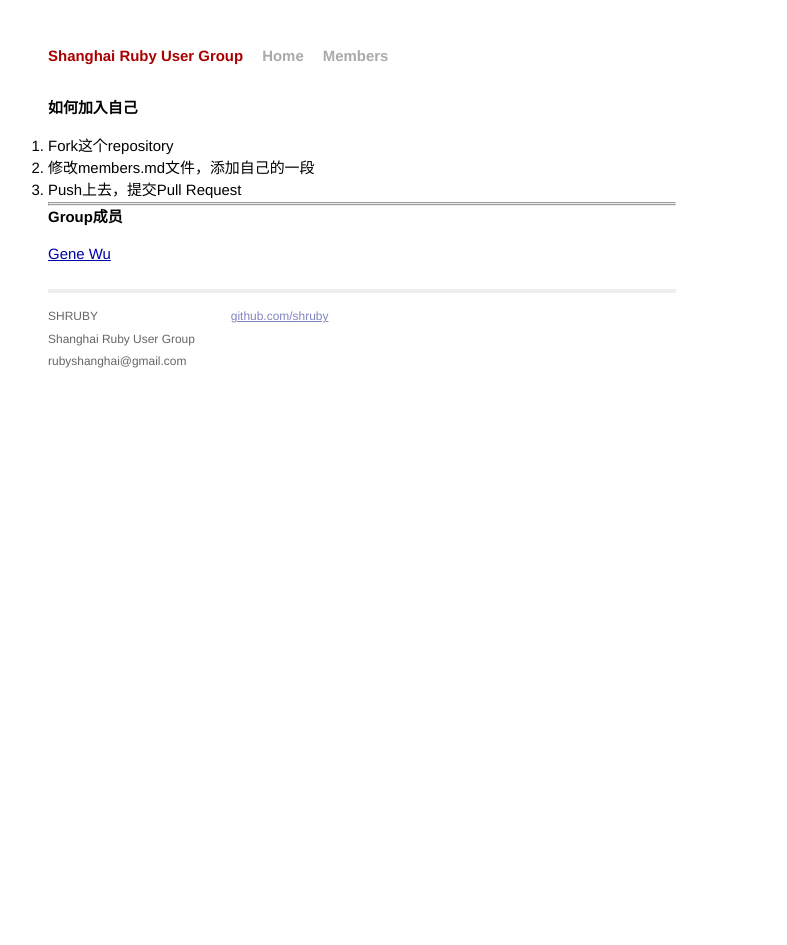
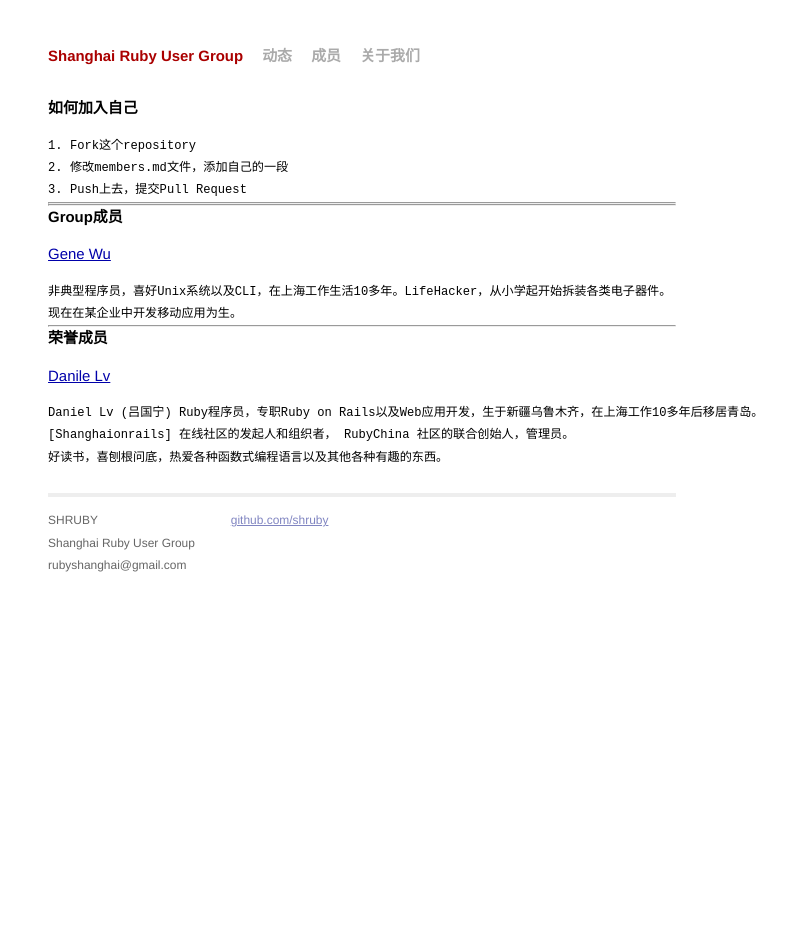
Before and after one commit to shruby/shruby.github.io, a Jekyll site: the page built from members.md, in a window 1280 px wide. Shown: the whole page, without its empty margins (278-1065 px from the left). Built offline with Jekyll 4.4.1, drawn with Linux system fonts in a browser that asks for light colours; Markdown is read by kramdown in place of the engine named in the settings.

Commit message:
准备关于我们，静待lgn21st大作

```diff
--- a/_layouts/default.html
+++ b/_layouts/default.html
@@ -18,8 +18,9 @@
         <div class="site">
           <div class="header">
             <h1 class="title"><a href="/">{{ site.name }}</a></h1>
-            <a class="extra" href="/">Home</a>
-            <a class="extra" href="/members.html">Members</a>
+            <a class="extra" href="/">动态</a>
+            <a class="extra" href="/members.html">成员</a>
+            <a class="extra" href="/about.html">关于我们</a>
           </div>
 
           {{ content }}
--- a/members.md
+++ b/members.md
@@ -5,9 +5,9 @@ title: Group Members
 
 # 如何加入自己
 
-1. Fork这个repository
-2. 修改members.md文件，添加自己的一段
-3. Push上去，提交Pull Request
+	1. Fork这个repository
+	2. 修改members.md文件，添加自己的一段
+	3. Push上去，提交Pull Request
 
 ----
 ----
@@ -15,3 +15,16 @@ title: Group Members
 # Group成员
 
 [Gene Wu](https://github.com/genewoo)
+
+	非典型程序员，喜好Unix系统以及CLI，在上海工作生活10多年。LifeHacker，从小学起开始拆装各类电子器件。
+	现在在某企业中开发移动应用为生。
+
+----
+
+# 荣誉成员
+
+[Danile Lv](https://github.com/lgn21st)
+
+	Daniel Lv (吕国宁) Ruby程序员，专职Ruby on Rails以及Web应用开发，生于新疆乌鲁木齐，在上海工作10多年后移居青岛。
+	[Shanghaionrails] 在线社区的发起人和组织者， RubyChina 社区的联合创始人，管理员。
+	好读书，喜刨根问底，热爱各种函数式编程语言以及其他各种有趣的东西。
```
Also changed, not shown: about.md (added, +8 -0 lines).
